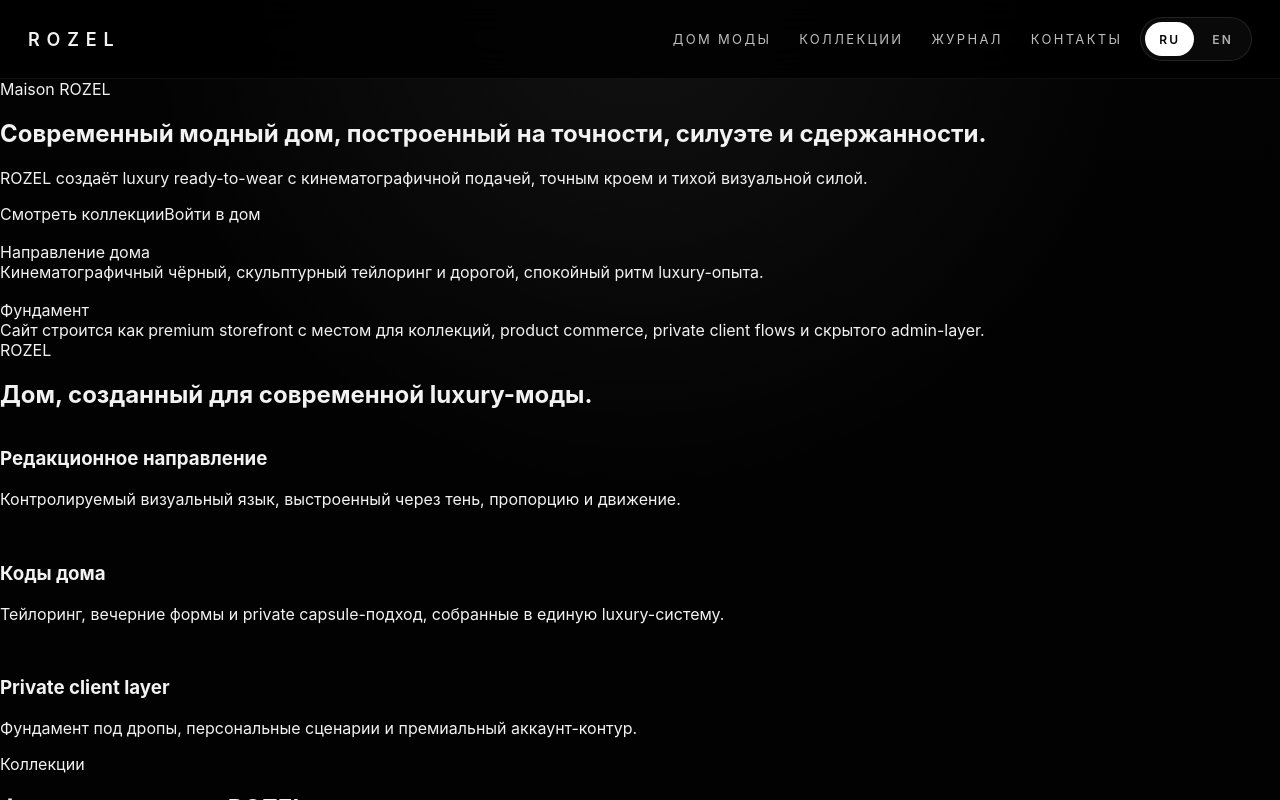
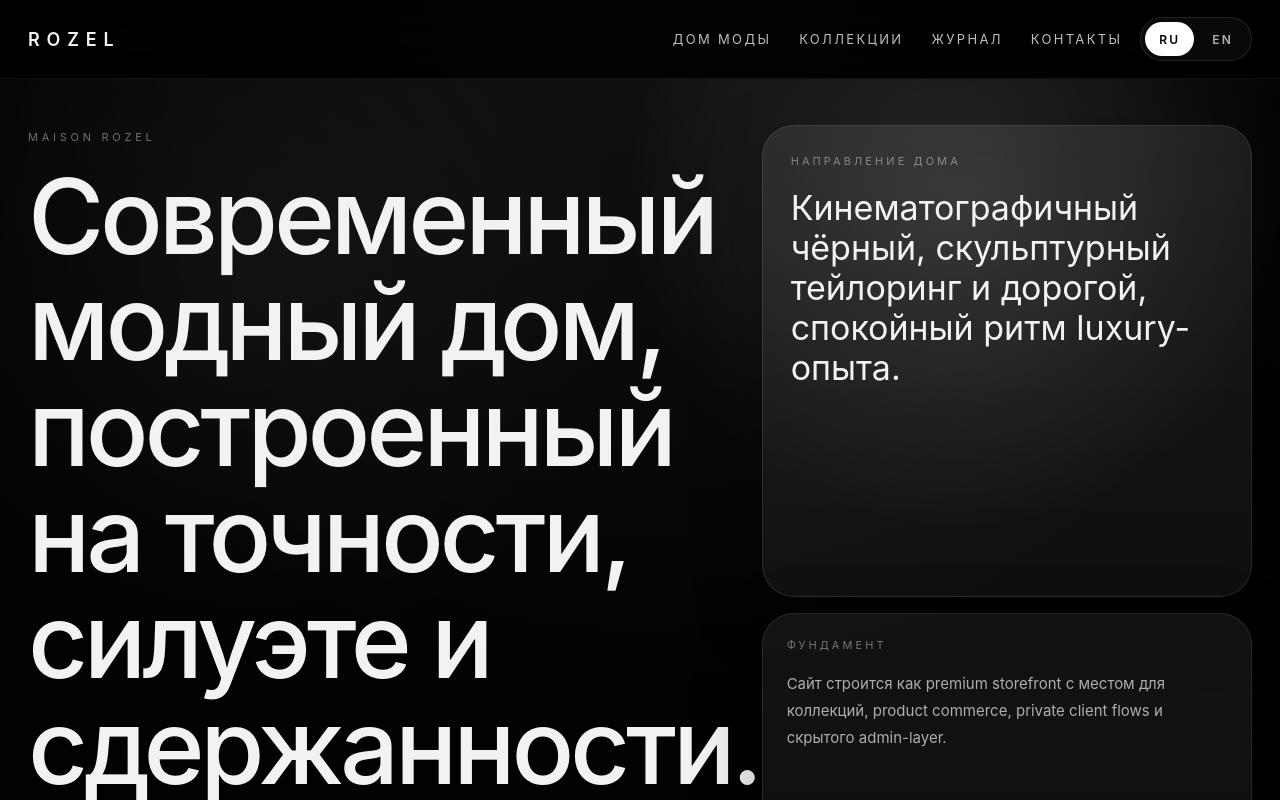
Before and after one commit to mtronda21vekby-stack/rozelshop.com, a Next.js app in the folder apps/web/: page / in a window 1280 px wide. Shown: the top 800 px of the page. Built offline with nearby package versions, Linux system fonts and the light colour scheme.

Commit message:
Update Hero.tsx

```diff
--- a/apps/web/src/components/site/Hero.tsx
+++ b/apps/web/src/components/site/Hero.tsx
@@ -13,61 +13,41 @@ export function Hero({ locale }: HeroProps) {
   const siteData = getSiteContent(locale);
 
   return (
-    <section className="relative overflow-hidden bg-black text-white">
-      <div className="absolute inset-0 bg-[radial-gradient(circle_at_top,rgba(255,255,255,0.08),transparent_42%)]" />
+    <section className="hero">
+      <div className="container hero__grid">
+        <div className="hero__copy">
+          <div className="eyebrow">{siteData.hero.eyebrow}</div>
 
-      <div className="mx-auto grid max-w-7xl gap-16 px-6 py-24 md:grid-cols-[1.2fr_0.8fr] md:py-32">
-        <div className="relative z-10 max-w-3xl">
-          <div className="mb-6 text-xs uppercase tracking-[0.42em] text-white/58">
-            {siteData.hero.eyebrow}
-          </div>
+          <h1 className="hero__title">{siteData.hero.title}</h1>
 
-          <h1 className="text-4xl font-medium leading-[1.02] md:text-7xl">
-            {siteData.hero.title}
-          </h1>
+          <p className="hero__text">{siteData.hero.description}</p>
 
-          <p className="mt-8 max-w-2xl text-base leading-7 text-white/68 md:text-lg">
-            {siteData.hero.description}
-          </p>
-
-          <div className="mt-10 flex flex-wrap gap-4">
+          <div className="button-row">
             <Link
               href={toLocalizedHref(locale, siteData.hero.primaryCta.href)}
-              className="rounded-full border border-white bg-white px-7 py-3 text-sm font-medium uppercase tracking-[0.18em] text-black transition hover:opacity-90"
+              className="btn btn--primary"
             >
               {siteData.hero.primaryCta.label}
             </Link>
 
             <Link
               href={toLocalizedHref(locale, siteData.hero.secondaryCta.href)}
-              className="rounded-full border border-white/18 px-7 py-3 text-sm font-medium uppercase tracking-[0.18em] text-white transition hover:border-white/40"
+              className="btn btn--ghost"
             >
               {siteData.hero.secondaryCta.label}
             </Link>
           </div>
         </div>
 
-        <div className="relative z-10">
-          <div className="grid gap-4">
-            <div className="min-h-[220px] rounded-[2rem] border border-white/10 bg-white/[0.03] p-6 backdrop-blur">
-              <div className="text-xs uppercase tracking-[0.32em] text-white/42">
-                {siteData.hero.sideTopLabel}
-              </div>
+        <div className="hero__stack">
+          <div className="panel panel--large">
+            <div className="panel__label">{siteData.hero.sideTopLabel}</div>
+            <div className="panel__text-large">{siteData.hero.sideTopText}</div>
+          </div>
 
-              <div className="mt-6 text-2xl leading-tight text-white/92">
-                {siteData.hero.sideTopText}
-              </div>
-            </div>
-
-            <div className="min-h-[180px] rounded-[2rem] border border-white/10 bg-white/[0.02] p-6">
-              <div className="text-xs uppercase tracking-[0.32em] text-white/42">
-                {siteData.hero.sideBottomLabel}
-              </div>
-
-              <div className="mt-6 text-sm leading-7 text-white/62">
-                {siteData.hero.sideBottomText}
-              </div>
-            </div>
+          <div className="panel panel--medium">
+            <div className="panel__label">{siteData.hero.sideBottomLabel}</div>
+            <div className="panel__text">{siteData.hero.sideBottomText}</div>
           </div>
         </div>
       </div>
```
